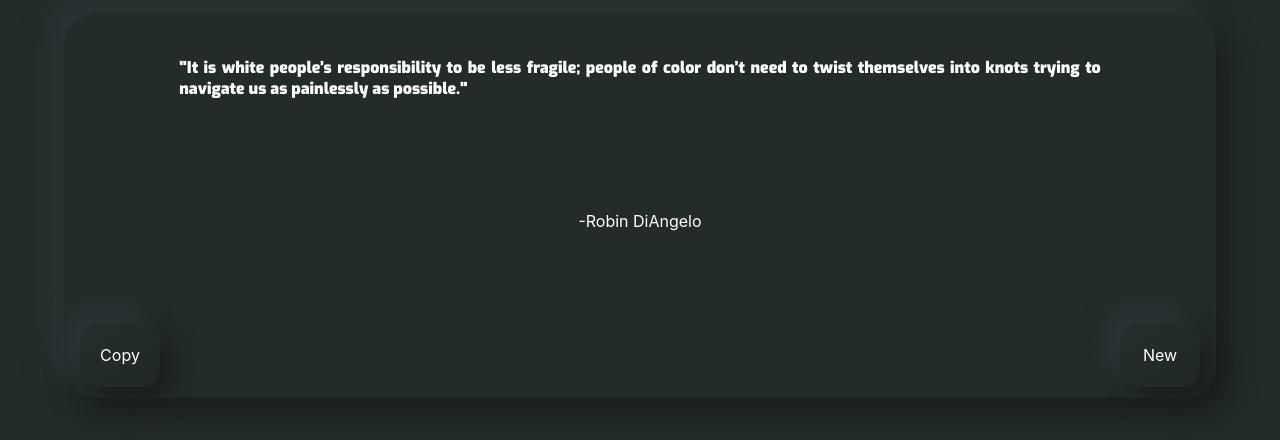
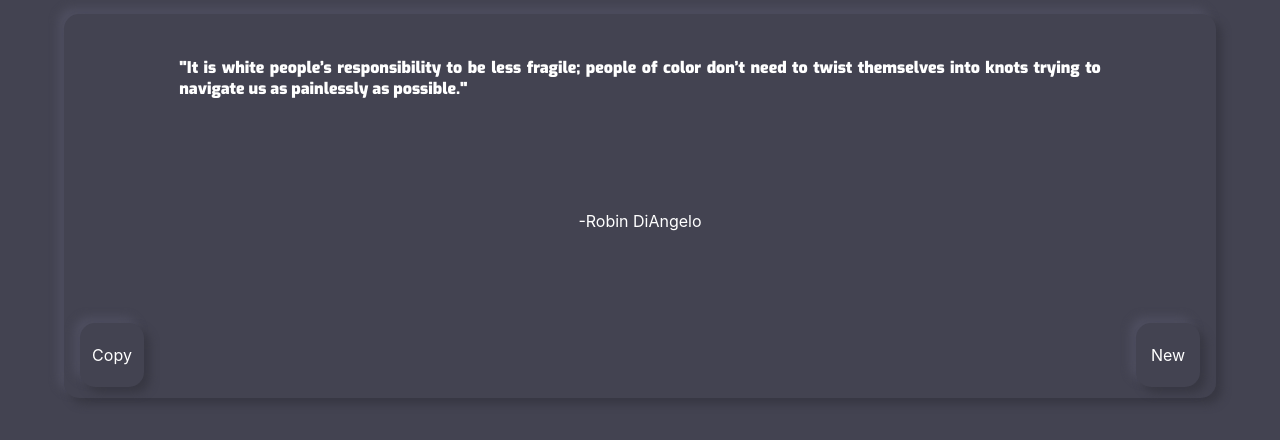
Before and after one commit to woodsjm/blm-react, a React (Create React App) app: page / in a window 1280 px wide. Shown: the part 122-562 px from the top of the page. Built offline with nearby package versions, Linux system fonts and the light colour scheme.

Commit message:
Changed color palette

```diff
--- a/src/components/display/display.css
+++ b/src/components/display/display.css
@@ -4,10 +4,11 @@
     flex-direction: column;
     justify-content: center;
     flex-wrap: wrap;
-    border-radius: 64px;
-    background: #232b2b;
-    box-shadow: 13px 13px 28px #191f1f,
-                -13px -13px 28px #2d3737;
+    border-radius: 15px;
+    background: #434351;
+    box-shadow:  6px 6px 8px #383843,
+             -6px -6px 8px #4e4e5f;
+
     max-width: 24em;
     height: 10em;
     font-size: 8em;
@@ -22,6 +23,7 @@
     margin-right: auto;
     width: 80%;
     height: 40%;
+    color: white;
     padding: 1em 1em 0em 1em;
     font-family: 'Exo', sans-serif;
     text-align: justify;
@@ -54,21 +56,22 @@
     position: absolute;
     bottom: 0;
     height: 4em;
-    width: 5em;
+    width: 4em;
 }
 
 #up {
-   border-radius: 20px;
-   background: linear-gradient(145deg, #252e2e, #202727);
-   box-shadow:  13px 13px 23px #191f1f,
-             -13px -13px 23px #2d3737;
+   border-radius: 15px;
+   background: #434351;
+   box-shadow:  6px 6px 8px #383843,
+             -6px -6px 8px #4e4e5f;
+   transition: all 3s ease-in-out;
 }
 
 #down {
-    border-radius: 20px;
-    background: linear-gradient(145deg, #202727, #252e2e);
-    box-shadow:  13px 13px 23px #191f1f,
-             -13px -13px 23px #2d3737;
+    border-radius: 15px;
+    background: #434351;
+    box-shadow: inset 6px 6px 8px #383843,
+            inset -6px -6px 8px #4e4e5f;
 }
 
 .copy_button {
@@ -84,10 +87,10 @@
 
 @media screen and (min-width: 320px) {
     .display_box {
-        border-radius: 32px;
-        background: #232b2b;
-        box-shadow: 13px 13px 28px #191f1f,
-                    -13px -13px 28px #2d3737;
+        border-radius: 15px;
+        background: #434351;
+        box-shadow:  6px 6px 8px #383843,
+             -6px -6px 8px #4e4e5f;
         max-width: 90%;
         height: 24em;
         font-size: 1em;
--- a/src/containers/main/main.css
+++ b/src/containers/main/main.css
@@ -1,6 +1,6 @@
 
 body {
-    background-color: #232b2b;
+    background-color: #434351;
     overflow: hidden;
 }
 
```
